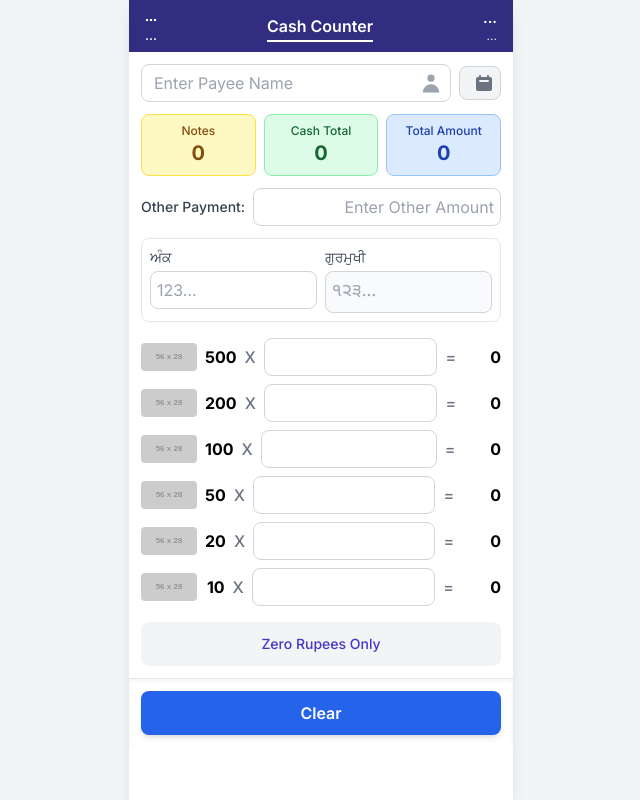
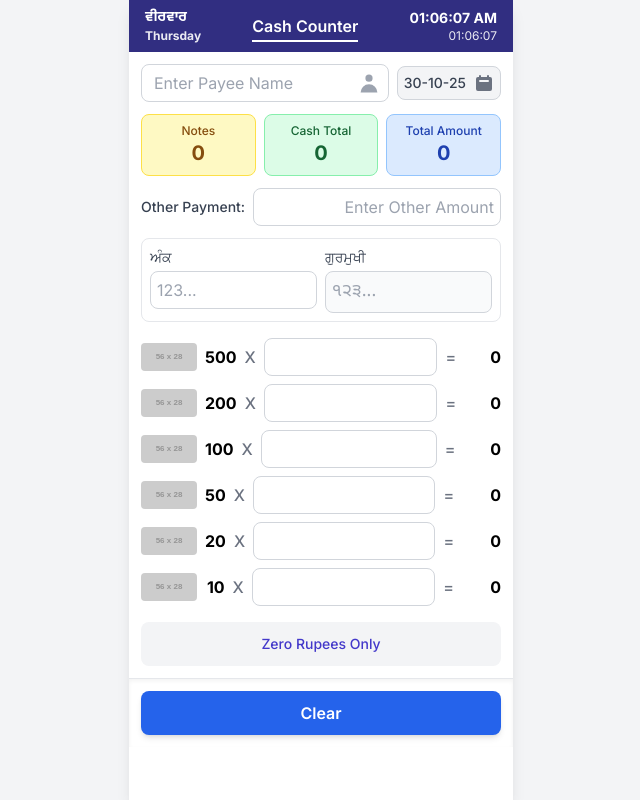
Before and after one commit to Insddrive/Cash-counter-, a plain HTML site: page index.html in a window 1280 px wide. Shown: the whole page, without its empty margins (319-959 px from the left). Drawn offline with nearby package versions, Linux system fonts and the light colour scheme; placeholder pictures from the web are drawn by us.

Commit message:
Update index.html
Cash Counter

```diff
--- a/index.html
+++ b/index.html
@@ -359,3 +359,13 @@
 
             // ਸ਼ੁਰੂਆਤੀ ਸੈੱਟਅੱਪ
             setDate(); // ਮਿਤੀ ਸੈੱਟ ਕਰੋ
+            calculateTotals(); // ਪੇਜ ਲੋਡ ਹੋਣ 'ਤੇ 0 ਟੋਟਲ ਦਿਖਾਓ
+
+            // --- ਸਮਾਂ ਅਤੇ ਦਿਨ ਸ਼ੁਰੂ ਕਰੋ ---
+            updateTimeAndDay(); // ਪਹਿਲੀ ਵਾਰ ਤੁਰੰਤ ਚਲਾਓ
+            setInterval(updateTimeAndDay, 1000); // ਹਰ ਸਕਿੰਟ ਅੱਪਡੇਟ ਕਰੋ
+        });
+    </script>
+
+</body>
+</html>
```
